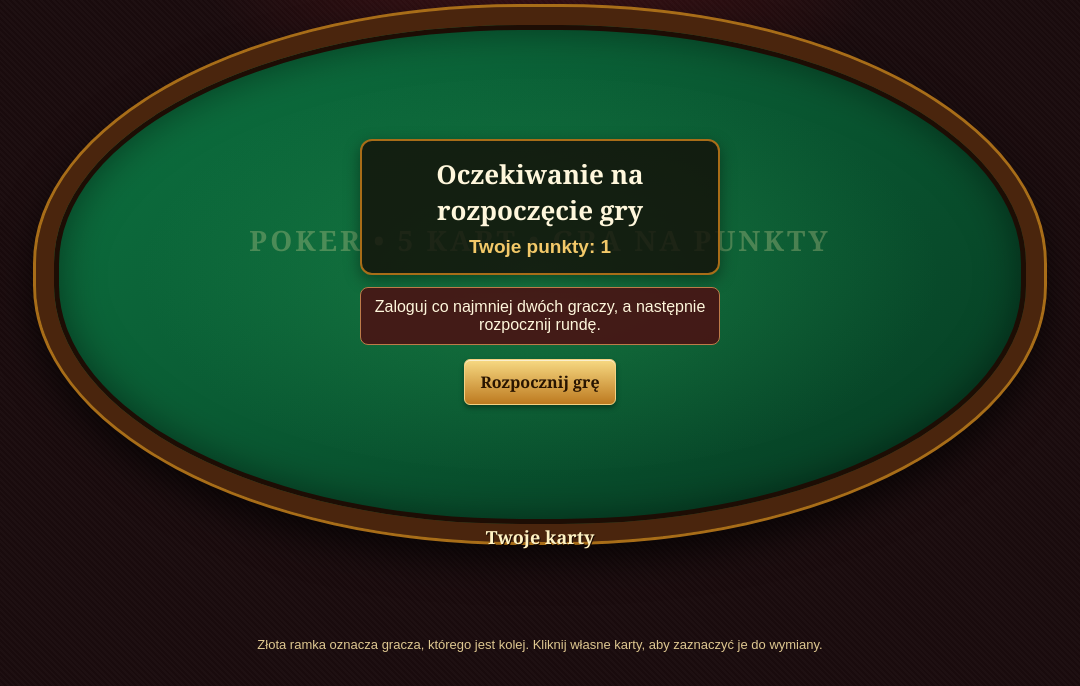
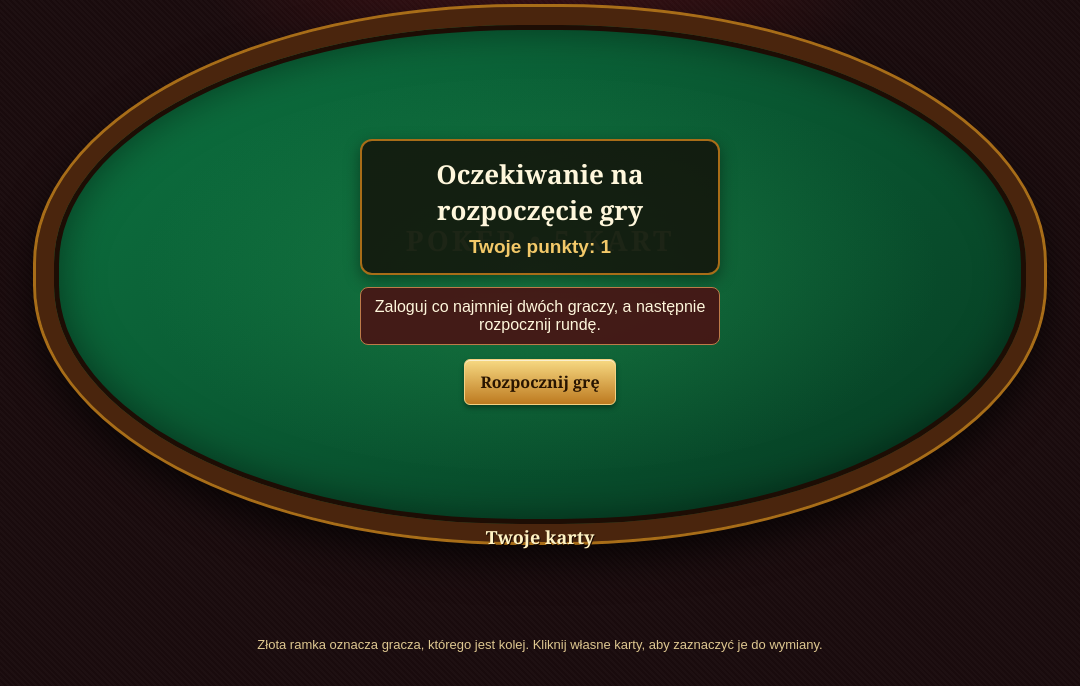
Before and after one commit to djdracha/cer-wz, a Flask app: page /game in a window 1280 px wide. Shown: the part 183-869 px from the top of the page, without its empty margins (100-1180 px from the left). Run offline with Flask 3, Linux system fonts and the light colour scheme; the visitor is signed in with stand-in values (Sample User, id 1); data that the repository does not hold is empty.

Commit message:
Update poker table title in game.html

```diff
--- a/templates/game.html
+++ b/templates/game.html
@@ -99,7 +99,7 @@
         }
 
         .poker-table::before {
-            content: 'POKER • 5 KART • GRA NA PUNKTY';
+            content: 'POKER • 5 KART';
             position: absolute;
             left: 50%;
             top: 43%;
```
